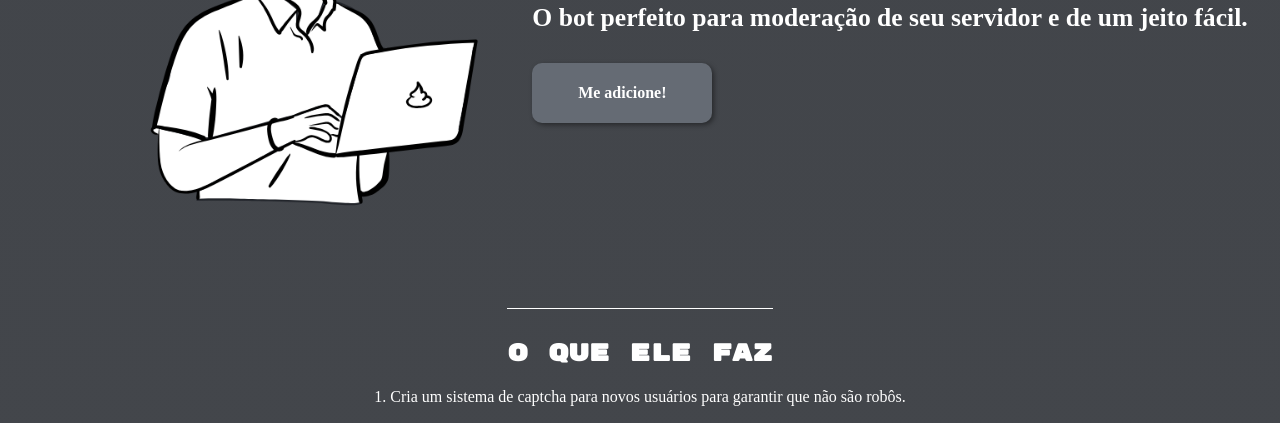
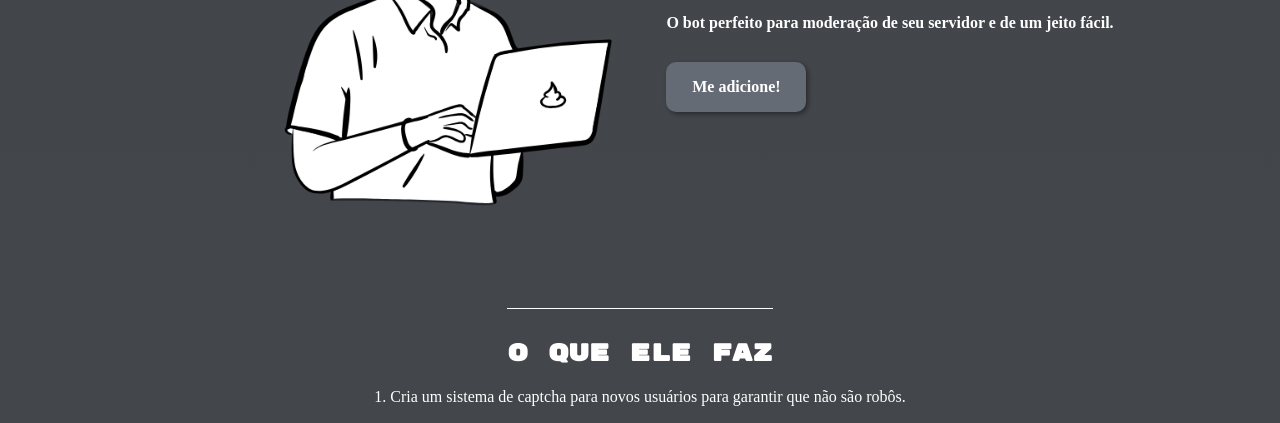
Before and after one commit to jpsantosss/landing-page, a plain HTML site: page index.html in a window 1280 px wide. Shown: the part 342-765 px from the top of the page. Drawn offline with Linux system fonts and the light colour scheme; a web font is replaced by a local one.

Commit message:
update h2 and style css

```diff
--- a/css/style.css
+++ b/css/style.css
@@ -61,7 +61,7 @@ header img{
 .conteudo-principal-subtitulo{
     font-family: 'pt-mono';
     color: var(--cor01);
-    font-size: 2vw;
+    font-size: 2vmin;
 }
 .conteudo-principal-botao{
     font-family: 'pt-mono';
@@ -69,8 +69,8 @@ header img{
     font-size: 1em;
     color: var(--cor01);
     background-color: #656b74;
-    width: 180px;
-    height: 60px;
+    width: 140px;
+    height: 50px;
     border-radius: 10px;
     border: none;
     box-shadow: 2px 2px 5px rgba(0, 0, 0, 0.418);
```
